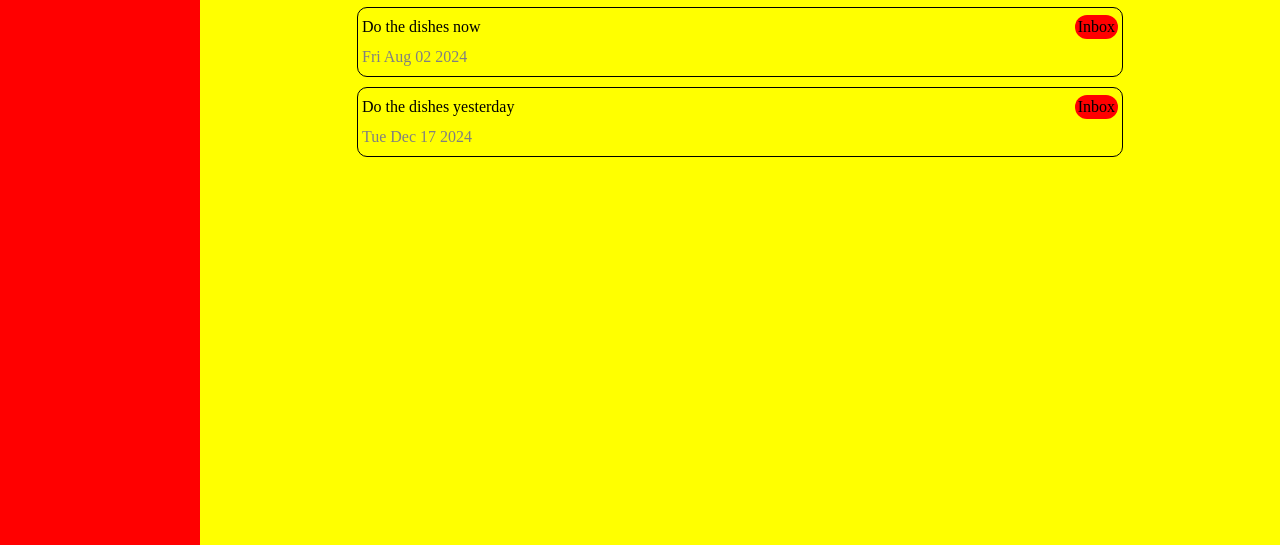
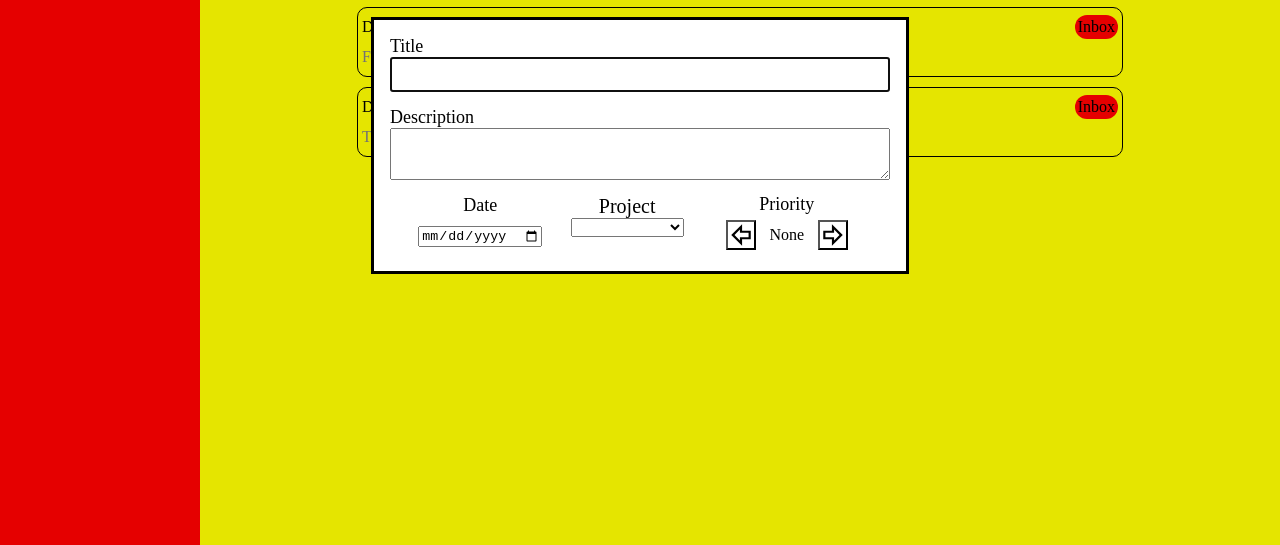
Before and after one commit to greenzombie123/simpletodolist, a website built with webpack: page src/index.html in a window 1280 px wide. Shown: the part 255-800 px from the top of the page. Built offline with nearby package versions, Linux system fonts and the light colour scheme.

Commit message:
Fix up css for addTask modal

```diff
--- a/src/frontend/App.ts
+++ b/src/frontend/App.ts
@@ -1,5 +1,6 @@
 import { ToDo, ToDoApp } from ".."
 import './App.css';
+import './Dialog/Dialog.css';
 import createAddTaskModal, { AddTaskModalView } from "./Dialog/AddTaskModal";
 import createHeader, { HeaderView } from "./Header/Header";
 import createProjectListView, { ProjectListView } from "./projectListView";
@@ -32,6 +33,8 @@ export default function App(toDoApp: ToDoApp): App {
         headerView.bindHeaderButtonHandlers({ handleOpenAddTaskModal, handleDeleteProjectModal: () => { }, handleAddProjectModal: () => { } })
 
         model.initialize()
+
+        addTaskModalView.open()
     }
 
     return { initialize }
--- a/src/frontend/Dialog/AddTaskModal.ts
+++ b/src/frontend/Dialog/AddTaskModal.ts
@@ -1,5 +1,6 @@
 import { NewToDo } from "../.."
 import createPriorityBox from "./PriorityBox"
+import createProjectBox from "./ProjectBox"
 
 export interface AddTaskModalView {
     // dialog: HTMLDialogElement
@@ -20,7 +21,7 @@ const createAddTaskModal = (): AddTaskModalView => {
     let addTaskButton: HTMLButtonElement
     let cancelButton: HTMLButtonElement
 
-    form.className = 'addModal'
+    form.className = 'addModal modal'
 
     const titleLabel = document.createElement('label')!
     titleLabel.className = 'titleLabel'
@@ -57,8 +58,8 @@ const createAddTaskModal = (): AddTaskModalView => {
     const priorityBox = createPriorityBox()
     form.appendChild(priorityBox.priorityDiv)
 
-    const projectBox = createPriorityBox()
-    form.appendChild(projectBox.priorityDiv)
+    const projectBox = createProjectBox()
+    form.appendChild(projectBox.projectBox)
 
     addTaskButton = document.createElement('button')!
     addTaskButton.className = 'addTaskButton'
--- a/src/frontend/Dialog/Dialog.css
+++ b/src/frontend/Dialog/Dialog.css
@@ -1,13 +1,13 @@
 dialog {
     --buttonSize: 30px;
 
-    .addModal {
+    .modal {
         display: grid;
-        grid-template: auto auto auto / auto auto;
+        grid-template: auto auto auto / auto auto auto;
         grid-template-areas:
-            "title title"
-            "descript descript"
-            "date priority"
+            "title title title"
+            "descript descript descript"
+            "date project priority"
         ;
         row-gap: 10px;
         width: 500px;
@@ -32,6 +32,7 @@ dialog {
 
         .descriptLabel {
             grid-area: descript;
+
             #descriptTextArea {
                 padding: 5px;
                 font-size: inherit;
@@ -44,12 +45,26 @@ dialog {
 
             .dateLabel {
                 text-align: center;
+
                 .dateInput {
                     flex: 10%;
                     width: min-content;
                     margin-top: 10px;
                 }
             }
+        }
+
+        .projectBox {
+
+            .projectLabel {
+                font-size: 20px;
+                text-align: center;
+                display: flex;
+                flex-direction: column;
+
+                .projectSelect {}
+            }
+
         }
 
         .priorityDiv {
```
Also changed, not shown: dist/a7e8fa81b0b3ba777aa4.svg (added), dist/b96a919198e40a8aabfc.svg (added), dist/main.js.
